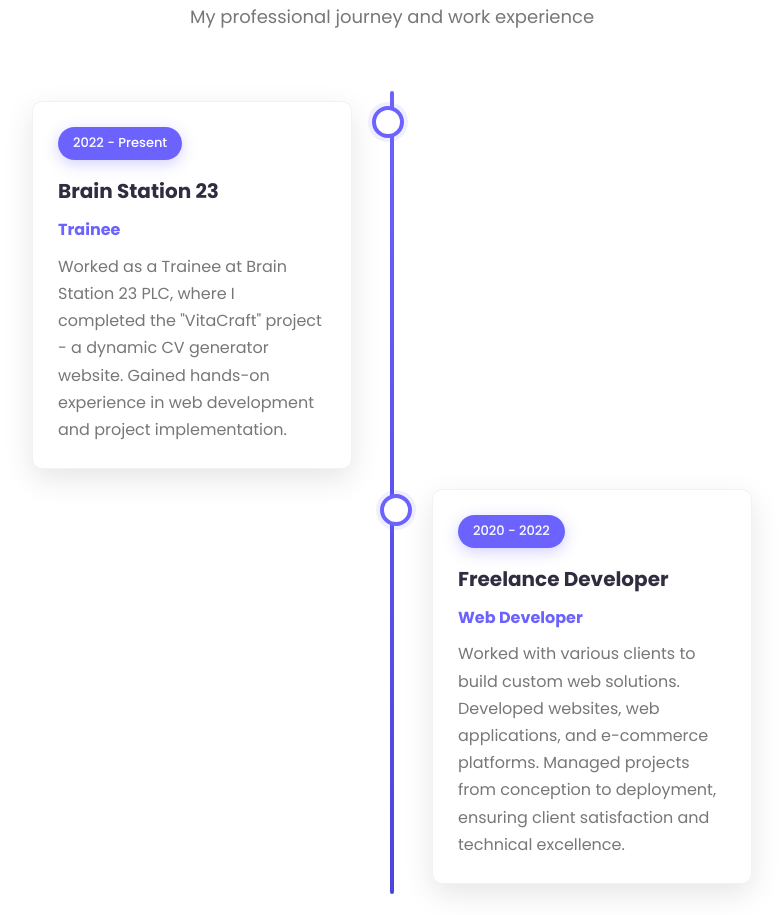
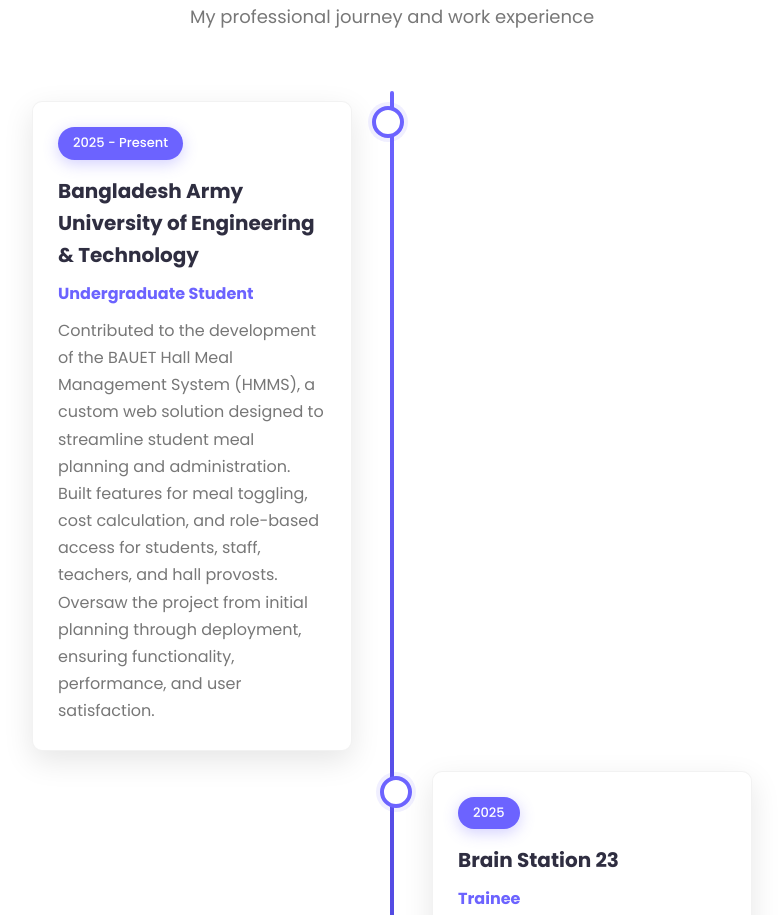
Before and after one commit to Hafiz-Ahmed14/MyPortfolio, a plain HTML site: page index.html in a window 1280 px wide. Shown: the part 3855-4770 px from the top of the page, without its empty margins (248-1031 px from the left). Drawn offline with Linux system fonts and the light colour scheme.

Commit message:
Update index.html

```diff
--- a/index.html
+++ b/index.html
@@ -1580,20 +1580,21 @@
                 <p>My professional journey and work experience</p>
             </div>
             <div class="timeline">
+
+                <div class="timeline-item fadeInUp delay-1">
+                    <div class="timeline-content">
+                        <span class="timeline-date">2025 - Present</span>
+                        <h3>Bangladesh Army University of Engineering & Technology</h3>
+                        <h4>Undergraduate Student</h4>
+                        <p>Contributed to the development of the BAUET Hall Meal Management System (HMMS), a custom web solution designed to streamline student meal planning and administration. Built features for meal toggling, cost calculation, and role-based access for students, staff, teachers, and hall provosts. Oversaw the project from initial planning through deployment, ensuring functionality, performance, and user satisfaction.</p>
+                    </div>
+                </div>
                 <div class="timeline-item fadeInUp">
                     <div class="timeline-content">
-                        <span class="timeline-date">2022 - Present</span>
+                        <span class="timeline-date">2025</span>
                         <h3>Brain Station 23</h3>
                         <h4>Trainee</h4>
                         <p>Worked as a Trainee at Brain Station 23 PLC, where I completed the "VitaCraft" project - a dynamic CV generator website. Gained hands-on experience in web development and project implementation.</p>
-                    </div>
-                </div>
-                <div class="timeline-item fadeInUp delay-1">
-                    <div class="timeline-content">
-                        <span class="timeline-date">2020 - 2022</span>
-                        <h3>Freelance Developer</h3>
-                        <h4>Web Developer</h4>
-                        <p>Worked with various clients to build custom web solutions. Developed websites, web applications, and e-commerce platforms. Managed projects from conception to deployment, ensuring client satisfaction and technical excellence.</p>
                     </div>
                 </div>
             </div>
```
